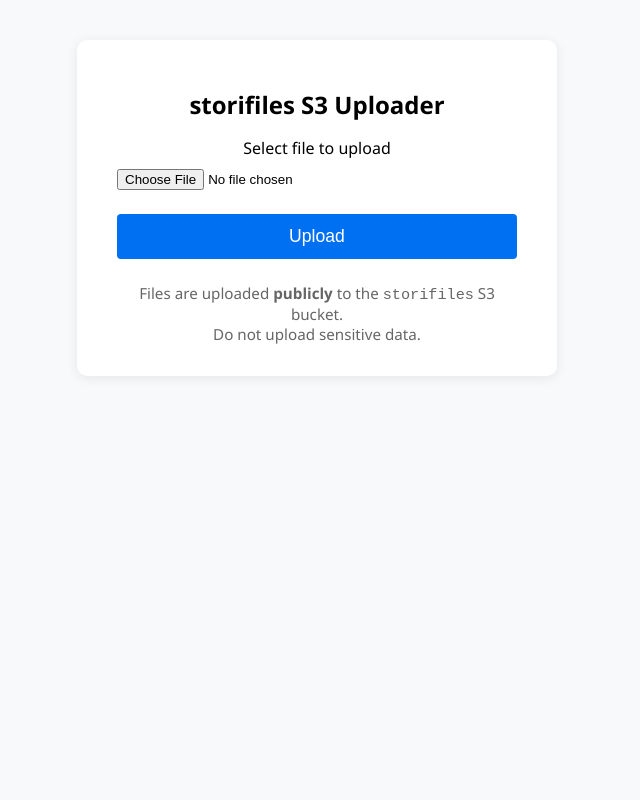
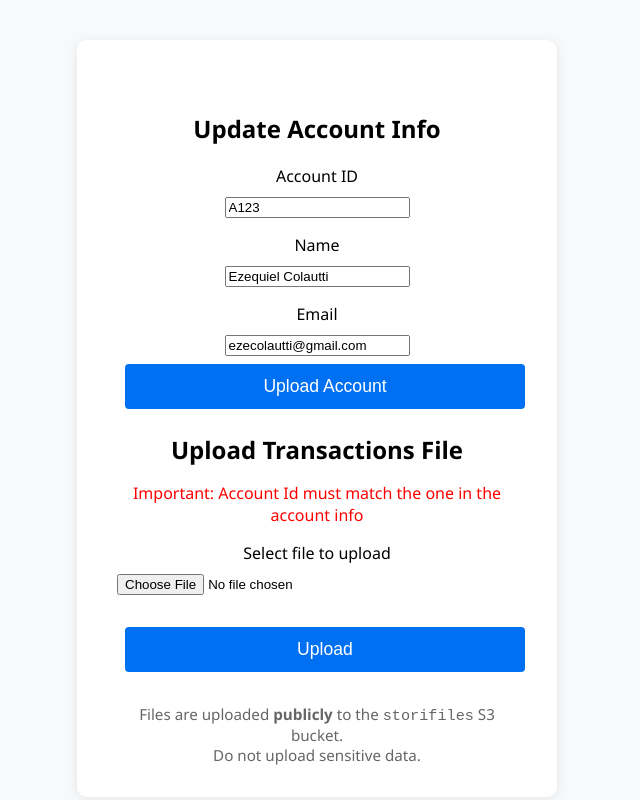
Before and after one commit to echi22/stori, a plain HTML site: page index.html in a window 1280 px wide. Shown: the whole page, without its empty margins (323-963 px from the left). Drawn offline with Linux system fonts and the light colour scheme.

Commit message:
improvements

```diff
--- a/index.html
+++ b/index.html
@@ -6,7 +6,7 @@
     <title>storifiles S3 Public Uploader</title>
     <style>
       body {
-      font-family: 'Segoe UI', Arial, sans-serif;
+        font-family: "Segoe UI", Arial, sans-serif;
         background: #f7f9fa;
         margin: 0;
         padding: 0;
@@ -20,7 +20,7 @@
         margin-top: 40px;
         padding: 2rem 2.5rem;
         border-radius: 10px;
-      box-shadow: 0 2px 12px rgba(0,0,0,0.08);
+        box-shadow: 0 2px 12px rgba(0, 0, 0, 0.08);
         max-width: 400px;
         width: 100%;
         text-align: center;
@@ -42,6 +42,7 @@
       button {
         width: 100%;
         padding: 0.75rem;
+        margin: 0.5rem;
         background: #0070f3;
         color: #fff;
         border: none;
@@ -63,6 +64,9 @@
         font-size: 0.95rem;
         color: #666;
       }
+      .info{
+        color: red;
+      }
       @media (max-width: 500px) {
         .container {
           padding: 1rem;
@@ -72,7 +76,19 @@
   </head>
   <body>
     <div class="container">
-    <h1>storifiles S3 Uploader</h1>
+      <h2 style="margin-top: 2.5rem">Update Account Info</h2>
+      <form id="accountForm" onsubmit="uploadAccount(event)">
+        <label for="accId">Account ID</label>
+        <input type="text" id="accId" required value="A123" />
+        <label for="accName">Name</label>
+        <input type="text" id="accName" required value="Ezequiel Colautti" />
+        <label for="accEmail">Email</label>
+        <input type="email" id="accEmail" required value="ezecolautti@gmail.com" />
+        <button type="submit">Upload Account</button>
+      </form>
+      <div class="result" id="accountResult"></div>
+      <h1>Upload Transactions File</h1>
+      <label class="info">Important: Account Id must match the one in the account info</label>
       <form id="uploadForm" onsubmit="uploadFile(event)">
         <label for="fileInput">Select file to upload</label>
         <input type="file" id="fileInput" required />
@@ -80,39 +96,88 @@
       </form>
       <div class="result" id="result"></div>
       <div class="note">
-      Files are uploaded <b>publicly</b> to the <code>storifiles</code> S3 bucket.<br>
+        Files are uploaded <b>publicly</b> to the <code>storifiles</code> S3
+        bucket.<br />
         Do not upload sensitive data.
       </div>
     </div>
     <script>
       function uploadFile(e) {
         e.preventDefault();
-      const fileInput = document.getElementById('fileInput');
-      const resultDiv = document.getElementById('result');
-      resultDiv.textContent = '';
+        const fileInput = document.getElementById("fileInput");
+        const resultDiv = document.getElementById("result");
+        resultDiv.textContent = "";
         if (!fileInput.files.length) {
-        resultDiv.textContent = 'Please select a file.';
+          resultDiv.textContent = "Please select a file.";
           return;
         }
         const file = fileInput.files[0];
-      const url = 'https://storifiles.s3.amazonaws.com/' + encodeURIComponent(file.name);
-      resultDiv.textContent = 'Uploading...';
+        const url =
+          "https://storifiles.s3.amazonaws.com/" +
+          encodeURIComponent(file.name);
+        resultDiv.textContent = "Uploading...";
         fetch(url, {
-        method: 'PUT',
+          method: "PUT",
           headers: {
-          'Content-Type': file.type || 'application/octet-stream'
+            "Content-Type": file.type || "application/octet-stream",
           },
-        body: file
+          body: file,
         })
-      .then(response => {
+          .then((response) => {
             if (response.ok) {
-          resultDiv.innerHTML = '✅ Uploaded! <br><a href="' + url + '" target="_blank">View file</a>';
+              resultDiv.innerHTML =
+                '✅ Uploaded! <br><a href="' +
+                url +
+                '" target="_blank">View file</a>';
             } else {
-          resultDiv.textContent = 'Error: ' + response.status + ' ' + response.statusText;
+              resultDiv.textContent =
+                "Error: " + response.status + " " + response.statusText;
             }
           })
-      .catch(err => {
-        resultDiv.textContent = 'Network error: ' + err.message;
+          .catch((err) => {
+            resultDiv.textContent = "Network error: " + err.message;
+          });
+      }
+
+      function uploadAccount(e) {
+        e.preventDefault();
+        const accId = document.getElementById("accId").value.trim();
+        const accName = document.getElementById("accName").value.trim();
+        const accEmail = document.getElementById("accEmail").value.trim();
+        const resultDiv = document.getElementById("accountResult");
+        resultDiv.textContent = "";
+
+        if (!accId || !accName || !accEmail) {
+          resultDiv.textContent = "Please fill in all fields.";
+          return;
+        }
+
+        // Generate CSV content
+        const csv = `AccountID,Name,Email\n${accId},${accName},${accEmail}\n`;
+        const blob = new Blob([csv], { type: "text/csv" });
+        const fileName = "accounts.csv";
+        const url =
+          "https://storifiles.s3.amazonaws.com/" + encodeURIComponent(fileName);
+
+        resultDiv.textContent = "Uploading...";
+        fetch(url, {
+          method: "PUT",
+          headers: {
+            "Content-Type": "text/csv",
+          },
+          body: blob,
+        })
+          .then((response) => {
+            if (response.ok) {
+              resultDiv.innerHTML =
+                "✅ Account info uploaded as <b>accounts.csv</b>!";
+            } else {
+              resultDiv.textContent =
+                "Error: " + response.status + " " + response.statusText;
+            }
+          })
+          .catch((err) => {
+            resultDiv.textContent = "Network error: " + err.message;
           });
       }
     </script>
```
Also changed, not shown: 1 other file. Lines whose indentation alone changed are shown as unchanged.
